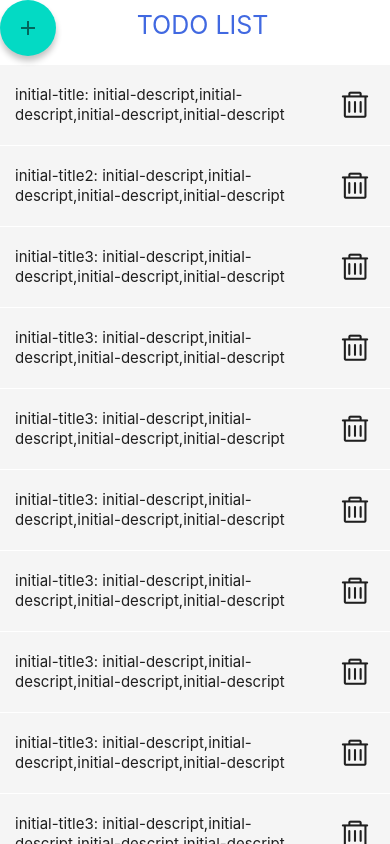
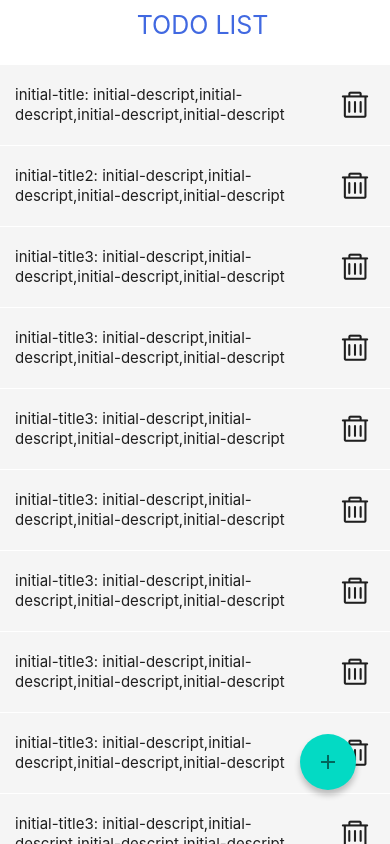
Before and after one commit to kurikuri333/Todolist, a React Native app: screen / in a window 390 px wide. Built offline with nearby package versions, Linux system fonts and the light colour scheme.

Commit message:
縦方向固定&デバック機能修正

```diff
--- a/App.tsx
+++ b/App.tsx
@@ -11,7 +11,7 @@ import {
   View,
   FlatList,
   Modal,
-    Dimensions,
+  Dimensions,
   TouchableHighlight
  } from 'react-native';
  import todolist from './api/todolist.json';
@@ -111,9 +111,6 @@ import {
                     { todo.title }: { todo.description }
                   </Text>
                   <TouchableOpacity onPress={ () => handleDelete(todo.id) }>
-
-                    {/*<Text style={ styles.delete }>Delete</Text>*/}
-
                     <Icon name="delete" size={30} color='#1f1f1f'/>
                   </TouchableOpacity>
                 </View>
@@ -124,16 +121,11 @@ import {
         </View>
         </ScrollView>
         <View style={ styles.fabbox }>
-          {/*<TouchableOpacity onPress={() => handlePlus()}>
-
-             </TouchableOpacity>*/}
-
-             <FAB
+          <FAB
             icon={'plus'}
             style={styles.fab}
             onPress={() => handlePlus()}
             />
-
          </View>
       </SafeAreaView>
 
@@ -173,6 +165,8 @@ import {
 
 }
 
+const windowWidth = Dimensions.get('window').width;
+const windowHeight = Dimensions.get('window').height;
 const styles = StyleSheet.create({
 
   container: {
@@ -261,6 +255,8 @@ const styles = StyleSheet.create({
   fab: {
     color: '#4169e1',
     position: 'absolute',
+    marginTop: windowHeight-110,
+    marginLeft: windowWidth-90,
 
   }
 
--- a/package.json
+++ b/package.json
@@ -12,12 +12,9 @@
   "dependencies": {
     "react": "18.0.0",
     "react-native": "0.69.4",
-<<<<<<< Updated upstream
-    "react-native-responsive-screen": "^1.4.2"
-=======
     "react-native-paper": "^4.12.4",
     "react-native-vector-icons": "^9.2.0"
->>>>>>> Stashed changes
+
   },
   "devDependencies": {
     "@babel/core": "^7.12.9",
```
Also changed, not shown: 1 other file (tests, documents, lock files or other folders).
